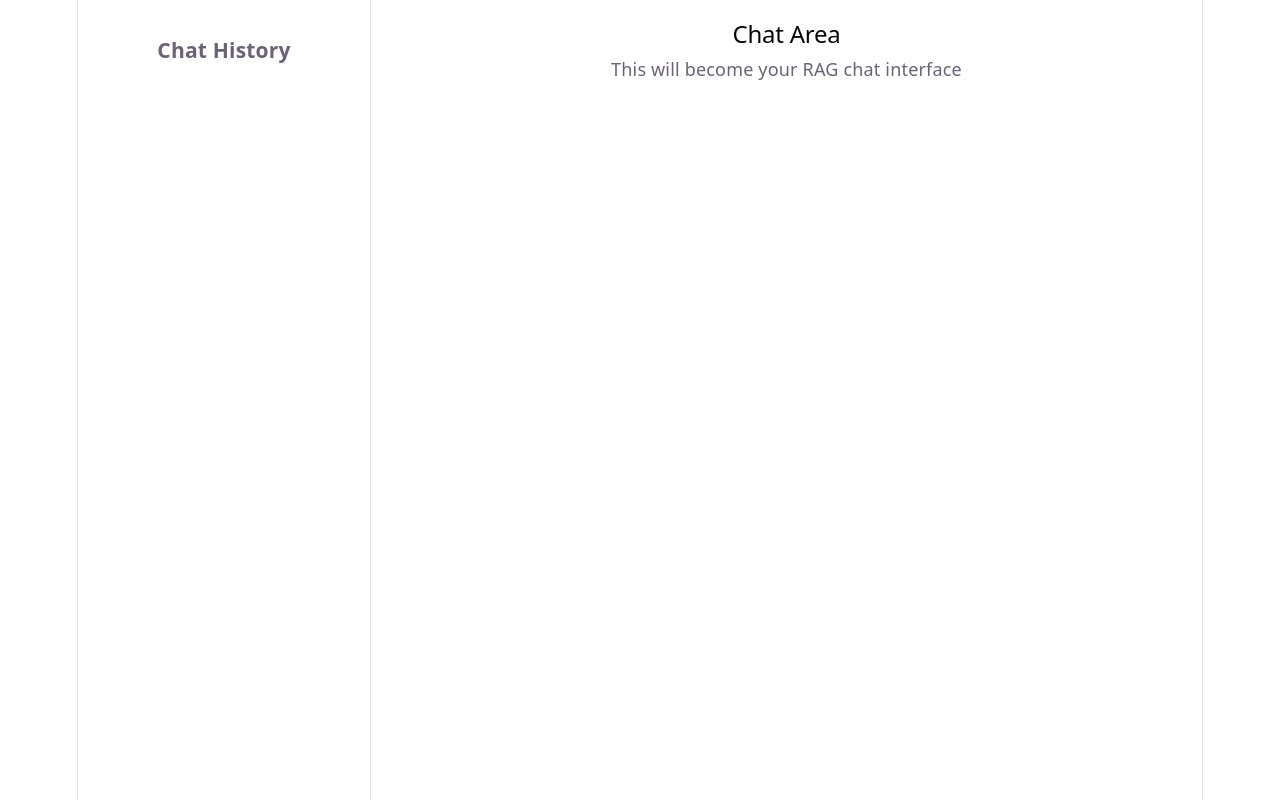
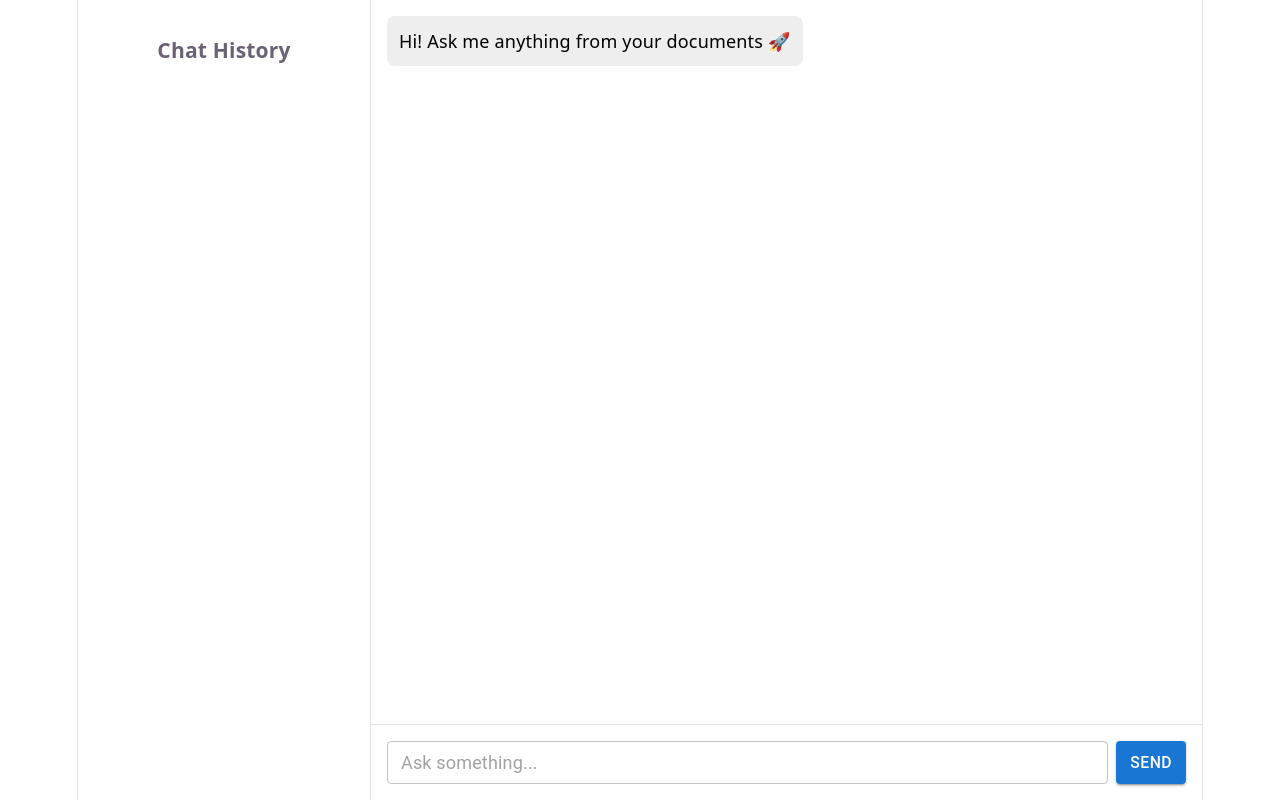
Before and after one commit to aman87263/SemanticSearch_v1, a React (Vite) app in the folder frontend/: page / in a window 1280 px wide. Built offline with nearby package versions, Linux system fonts and the light colour scheme.

Commit message:
feat: implement chat functionality with ChatInput and MessageList components

```diff
--- a/frontend/src/App.tsx
+++ b/frontend/src/App.tsx
@@ -1,14 +1,12 @@
 import './App.css';
 import MainLayout from "./components/layout/MainLayout";
+import ChatPage from './pages/Chat/ChatPage';
 
 function App() {
 
   return (
     <MainLayout>
-      <div style={{ padding: 20 }}>
-        <h2>Chat Area</h2>
-        <p>This will become your RAG chat interface</p>
-      </div>
+      <ChatPage />
     </MainLayout>
   )
 }
--- /dev/null
+++ b/frontend/src/components/chat/ChatInput.tsx
@@ -0,0 +1,40 @@
+import { useState } from "react";
+import { Box, TextField, Button } from "@mui/material";
+
+export default function ChatInput({
+  onSend,
+}: {
+  onSend: (text: string) => void;
+}) {
+  const [text, setText] = useState("");
+
+  const handleSend = () => {
+    if (!text.trim()) return;
+    onSend(text);
+    setText("");
+  };
+
+  return (
+    <Box
+      sx={{
+        display: "flex",
+        gap: 1,
+        padding: 2,
+        borderTop: "1px solid #e0e0e0",
+      }}
+    >
+      <TextField
+        fullWidth
+        size="small"
+        placeholder="Ask something..."
+        value={text}
+        onChange={(e) => setText(e.target.value)}
+        onKeyDown={(e) => e.key === "Enter" && handleSend()}
+      />
+
+      <Button variant="contained" onClick={handleSend}>
+        Send
+      </Button>
+    </Box>
+  );
+}
--- /dev/null
+++ b/frontend/src/components/chat/MessageList.tsx
@@ -0,0 +1,33 @@
+import { Box } from "@mui/material";
+import type { Message } from "../../types/chat";
+
+export default function MessageList({ messages }: { messages: Message[] }) {
+  return (
+    <Box
+      sx={{
+        flex: 1,
+        overflowY: "auto",
+        padding: 2,
+        display: "flex",
+        flexDirection: "column",
+        gap: 1.5,
+      }}
+    >
+      {messages.map((msg, idx) => (
+        <Box
+          key={idx}
+          sx={{
+            alignSelf: msg.role === "user" ? "flex-end" : "flex-start",
+            maxWidth: "70%",
+            padding: 1.5,
+            borderRadius: 2,
+            bgcolor: msg.role === "user" ? "#1976d2" : "#eeeeee",
+            color: msg.role === "user" ? "white" : "black",
+          }}
+        >
+          {msg.content}
+        </Box>
+      ))}
+    </Box>
+  );
+}
--- /dev/null
+++ b/frontend/src/pages/Chat/ChatPage.tsx
@@ -0,0 +1,39 @@
+import { useState } from "react";
+import { Box } from "@mui/material";
+import ChatInput from "../../components/chat/ChatInput";
+import MessageList from "../../components/chat/MessageList";
+import type { Message } from "../../types/chat";
+
+export default function ChatPage() {
+  const [messages, setMessages] = useState<Message[]>([
+    {
+      role: "assistant",
+      content: "Hi! Ask me anything from your documents 🚀",
+    },
+  ]);
+
+  const handleSend = (text: string) => {
+    const userMessage: Message = { role: "user", content: text };
+
+    // fake assistant response for now
+    const assistantMessage: Message = {
+      role: "assistant",
+      content: "This is a mock response (backend coming later).",
+    };
+
+    setMessages((prev) => [...prev, userMessage, assistantMessage]);
+  };
+
+  return (
+    <Box
+      sx={{
+        display: "flex",
+        flexDirection: "column",
+        height: "100%",
+      }}
+    >
+      <MessageList messages={messages} />
+      <ChatInput onSend={handleSend} />
+    </Box>
+  );
+}
--- /dev/null
+++ b/frontend/src/types/chat.ts
@@ -0,0 +1,4 @@
+export type Message = {
+  role: "user" | "assistant";
+  content: string;
+};
```
